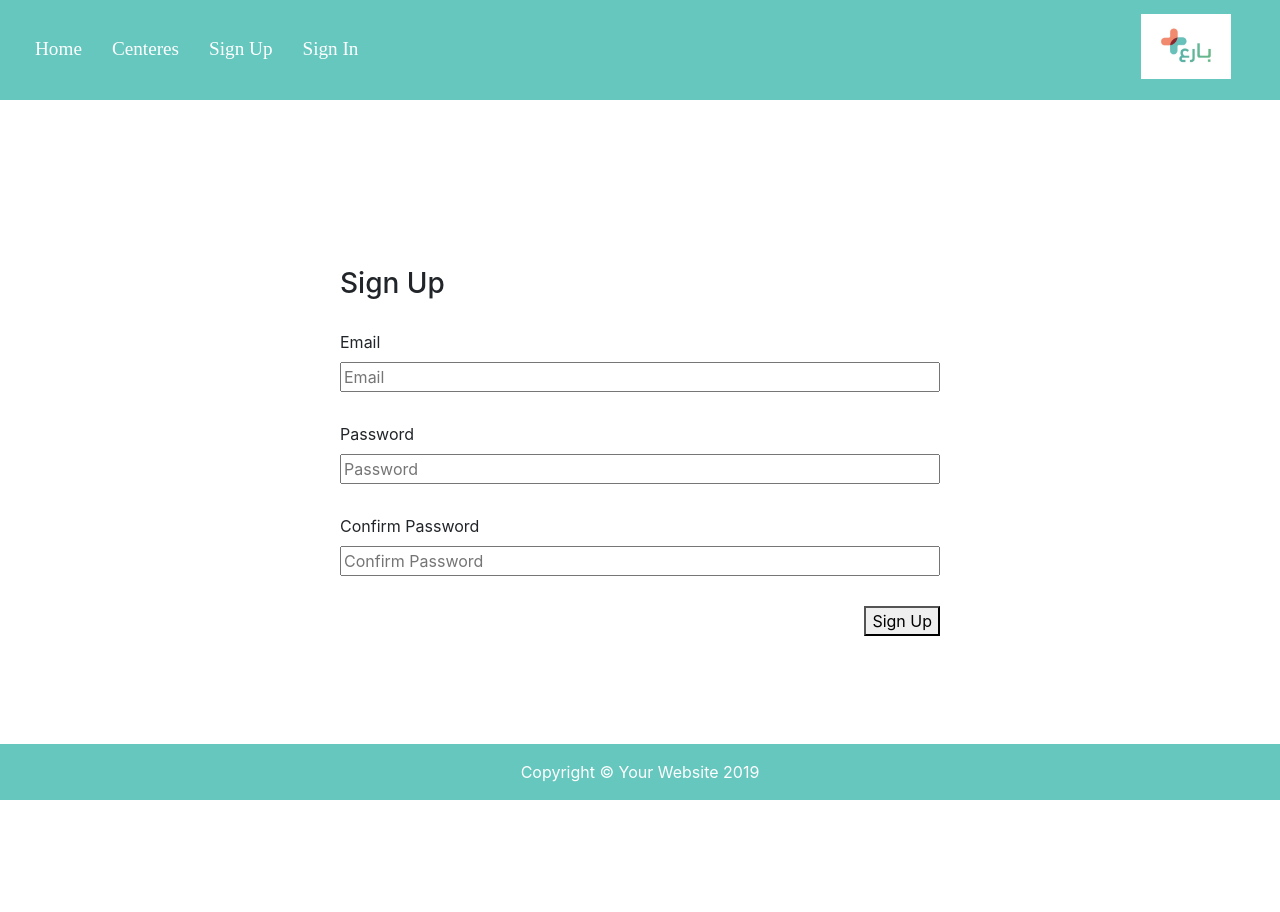
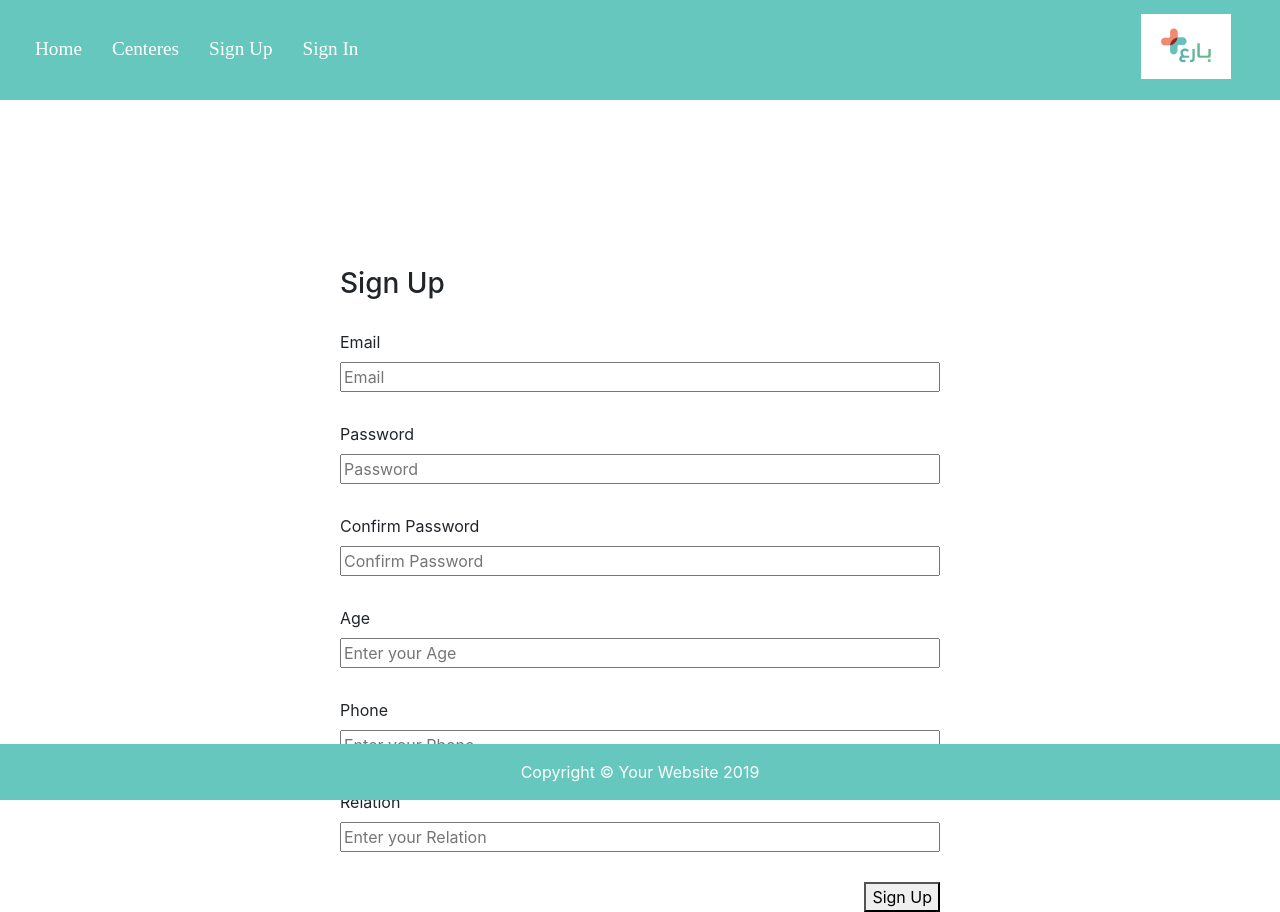
Before and after one commit to sumayahtechcampus/project-frontend, a React app: page /#/sign-up in a window 1280 px wide. Before the commit the page ends 800 px from the top, so only its background shows below. Built offline with nearby package versions, Linux system fonts and the light colour scheme.

Commit message:
add my profile page

```diff
--- a/src/App.js
+++ b/src/App.js
@@ -14,30 +14,22 @@ import Footer from './footer/Footer'
 import slider1 from './background.jpg'
 import slider2 from './book.jpg'
 import slider3 from './bird.jpg'
-
-
-
+import MyProfile from './auth/components/MyProfile'
 class App extends Component {
   constructor () {
     super()
-
     this.state = {
       user: null,
       alerts: []
     }
   }
-
   setUser = user => this.setState({ user })
-
   clearUser = () => this.setState({ user: null })
-
   alert = (message, type) => {
     this.setState({ alerts: [...this.state.alerts, { message, type }] })
   }
-
   render () {
     const { alerts, user } = this.state
-
     return (
       <React.Fragment>
         <Header user={user} />
@@ -57,9 +49,10 @@ class App extends Component {
           <AuthenticatedRoute user={user} path='/change-password' render={() => (
             <ChangePassword alert={this.alert} user={user} />
           )} />
-
+           <AuthenticatedRoute user={user} path='/my-profile' render={() => (
+            <MyProfile alert={this.alert} user={user} />
+          )} />
           </main>
-
             {/* <Carousel>
             <Carousel.Item>
     <img
@@ -82,7 +75,6 @@ class App extends Component {
       width="1285px"
       height="470px"
     />
-
     <Carousel.Caption>
       <h3>Second slide label</h3>
       <p>Lorem ipsum dolor sit amet, consectetur adipiscing elit.</p>
@@ -103,14 +95,9 @@ class App extends Component {
   </Carousel.Item>
             </Carousel> */
             }
-
 <Footer />
       </React.Fragment>
-
-
     )
-
   }
 }
-
 export default App
--- /dev/null
+++ b/src/auth/components/MyProfile.js
@@ -0,0 +1,42 @@
+import React from 'react'
+//import './header/Header.scss'
+import { Link } from 'react-router-dom'
+//import logo from './header/Logo-01.jpg'
+// const authenticatedOptions = (
+//   <React.Fragment>
+//     <Link class="menu-sign" to="/change-password">Change Password</Link>
+//     <Link class="menu-sign" to="/sign-out">Sign Out</Link>
+//     <Link class="menu-sign" to="/my-profile">My Profile </Link>
+
+//   </React.Fragment>
+// )
+// const unauthenticatedOptions = (
+//   <React.Fragment>
+//     <Link class="menu-sign" to="/sign-up">Sign Up</Link>
+//     <Link class="menu-sign" to="/sign-in">Sign In</Link>
+//   </React.Fragment>
+// )
+// const alwaysOptions = (
+//   <React.Fragment>
+
+//     <Link class="menu-sign" to="/home">Home</Link>
+//     <Link class="menu-sign" to="/Centeres">Centeres </Link>
+
+//   </React.Fragment>
+// )
+const MyProfile = ({ user }) => (
+  <header className="main-header">
+    <nav>
+      { user && <span>Welcome, {user.email}</span>}
+      </nav>
+
+
+     <div>
+      <h1> {user.email}
+      </h1>
+      <h2>{user.relation}</h2>
+  </div>
+  </header>
+
+)
+export default MyProfile
--- a/src/auth/components/SignUp.js
+++ b/src/auth/components/SignUp.js
@@ -11,7 +11,10 @@ class SignUp extends Component {
     this.state = {
       email: '',
       password: '',
-      passwordConfirmation: ''
+      passwordConfirmation: '',
+      age: '',
+      phone: '',
+      relation: ''
     }
   }
 
@@ -31,19 +34,19 @@ class SignUp extends Component {
       .then(() => history.push('/'))
       .catch(error => {
         console.error(error)
-        this.setState({ email: '', password: '', passwordConfirmation: '' })
+        this.setState({ email: '', password: '', passwordConfirmation: '', age:'', phone:'', relation:''  })
         alert(messages.signUpFailure, 'danger')
       })
   }
 
   render () {
-    const { email, password, passwordConfirmation } = this.state
+    const { email, password, passwordConfirmation, age, phone, relation  } = this.state
 
     return (
       <form className='auth-form' onSubmit={this.onSignUp}>
         <h3>Sign Up</h3>
 
-        <label htmlFor="email">Email</label>
+        <label >Email</label>
         <input
           required
           name="email"
@@ -70,8 +73,38 @@ class SignUp extends Component {
           placeholder="Confirm Password"
           onChange={this.handleChange}
         />
+        <label >Age </label>
+        <input
+          required
+          name="age"
+          value={age}
+          type="number"
+          placeholder="Enter your Age "
+          onChange={this.handleChange}
+        />
+        <label >Phone </label>
+        <input
+          required
+          name="phone"
+          value={phone}
+          type="number"
+          placeholder="Enter your Phone "
+          onChange={this.handleChange}
+        />
+
+<label >Relation </label>
+        <input
+
+          name="Relation"
+          value={relation}
+          type="number"
+          placeholder="Enter your Relation "
+          onChange={this.handleChange}
+        />
+
         <button type="submit">Sign Up</button>
       </form>
+
     )
   }
 }
```
